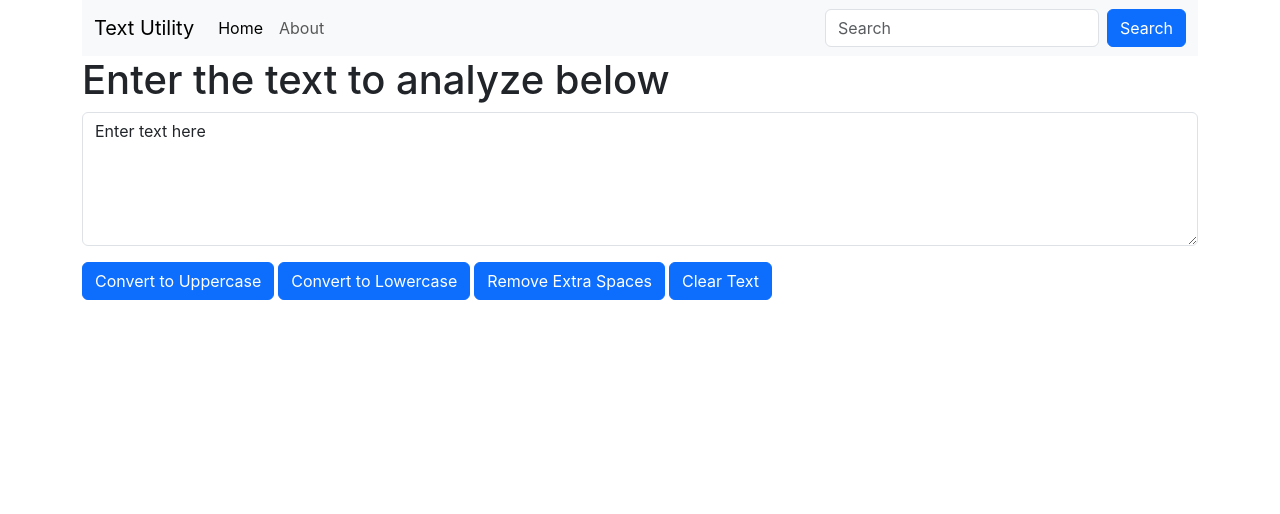
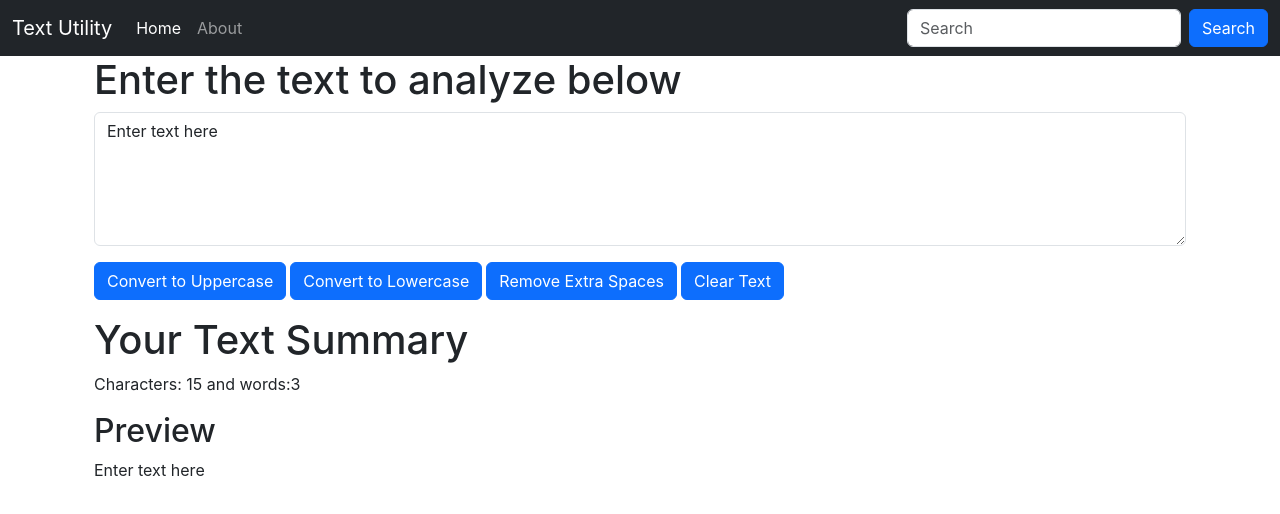
Before and after one commit to mukesh-kumar1983/TextUtils, a React (Create React App) app in the folder text-utils/: page / in a window 1280 px wide. Shown: the top 514 px of the page. Built offline with nearby package versions, Linux system fonts and the light colour scheme.

Commit message:
Completed video 8 in mukesh2 branch

```diff
--- a/text-utils/src/App.js
+++ b/text-utils/src/App.js
@@ -8,8 +8,9 @@ import TextForm from './components/TextForm';
 function App() {
   return (
     <>
+
+    <Navbar title="Text Utility" aboutText="About" />
     <div className="container">
-    <Navbar title="Text Utility" aboutText="About" />
 
     <TextForm heading={"Enter the text to analyze below"} />
 
--- a/text-utils/src/components/Navbar.js
+++ b/text-utils/src/components/Navbar.js
@@ -3,7 +3,7 @@ import React from "react";
 export default function Navbar(props) {
   return (
     <>
-      <nav className="navbar navbar-expand-lg bg-body-tertiary">
+      <nav className="navbar navbar-expand-lg navbar-dark bg-dark">
         <div className="container-fluid">
           <a className="navbar-brand" href="/">
             {props.title}
--- a/text-utils/src/components/TextForm.js
+++ b/text-utils/src/components/TextForm.js
@@ -33,7 +33,9 @@ export default function TextForm(props) {
 
   return (
     <>
+    <div className="container">
       <h1>{props.heading}</h1>
+
         <div className="mb-3">
 
           <textarea
@@ -49,6 +51,16 @@ export default function TextForm(props) {
             <button className="btn btn-primary me-1" onClick={removeExtraSpacesClick}>Remove Extra Spaces</button>
             <button className="btn btn-primary me-1" onClick={clearTextClick} >Clear Text</button>
 
+    </div>
+
+    <div className="container my-3">
+      <h1>Your Text Summary</h1>
+      <p> Characters: {text.length} and words:{text.split(" ").length}</p>
+      {/* <p>Words: {text.split(/\s+/).filter(word => word !== "").length}</p> */}
+
+      <h2>Preview</h2>
+        <p>{text}</p>
+    </div>
     </>
   );
 }
```
